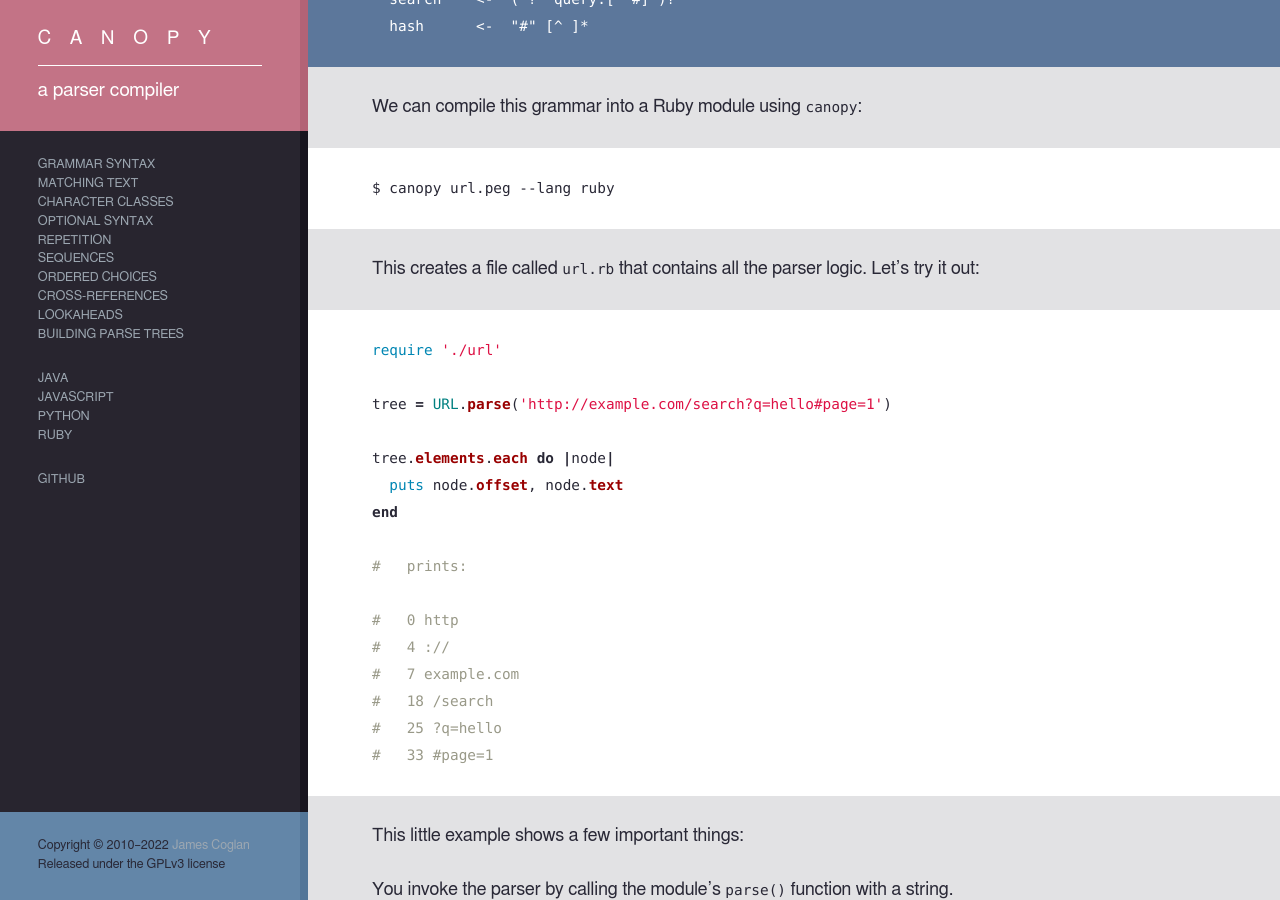
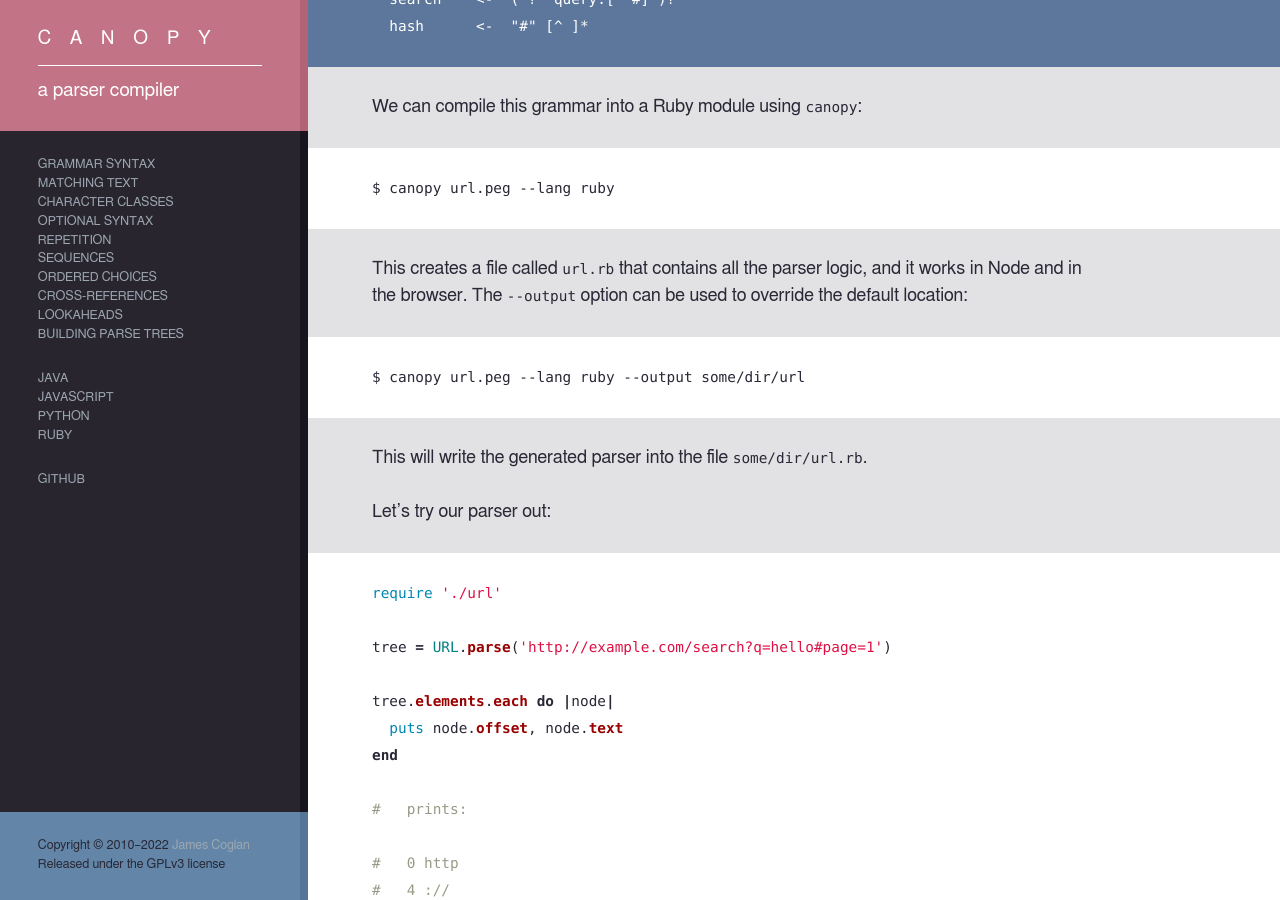
Before and after one commit to jcoglan/canopy, a Jekyll site: the page built from site/langs/ruby.md, in a window 1280 px wide and 900 px high, scrolled down 483 px. Built offline with Jekyll 4.4.1, drawn with Linux system fonts in a browser that asks for light colours.

Commit message:
Document the --output option

````diff
--- a/site/langs/ruby.md
+++ b/site/langs/ruby.md
@@ -25,8 +25,15 @@ We can compile this grammar into a Ruby module using `canopy`:
 
     $ canopy url.peg --lang ruby
 
-This creates a file called `url.rb` that contains all the parser logic. Let's
-try it out:
+This creates a file called `url.rb` that contains all the parser logic, and it
+works in Node and in the browser. The `--output` option can be used to override
+the default location:
+
+    $ canopy url.peg --lang ruby --output some/dir/url
+
+This will write the generated parser into the file `some/dir/url.rb`.
+
+Let's try our parser out:
 
 ```rb
 require './url'
````
Also changed, not shown: site/langs/java.md (+9 -1 lines), site/langs/javascript.md (+8 -1 lines), site/langs/python.md (+9 -2 lines).
